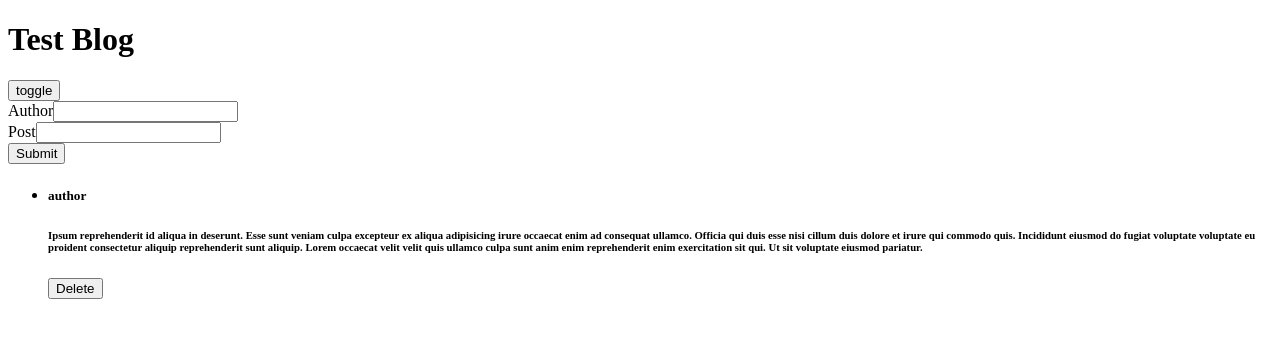
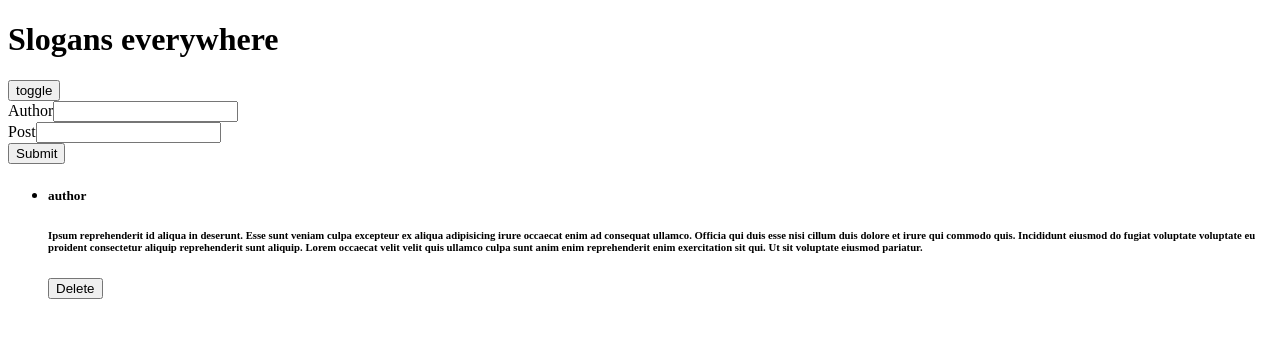
Before and after one commit to Haybradshaw/project-4, a React (Create React App) app: page / in a window 1280 px wide. Shown: the top 338 px of the page. Built offline with nearby package versions, Linux system fonts and the light colour scheme.

Commit message:
heading changed to slogans everywhere

```diff
--- a/src/main/index.js
+++ b/src/main/index.js
@@ -36,7 +36,6 @@ export default class Main extends Component {
 		const postsList = this.state.posts.map((post, index) => {
 			return (
 				<li key={index}>
-					<h3>{post.title}</h3>
 					<h5>{post.author}</h5>
 					<h6>{post.post}</h6>
 					<button onClick={() => this.handleDeletePost(index)}>Delete</button>
@@ -47,7 +46,7 @@ export default class Main extends Component {
 		return (
 			<div>
 				<header>
-					<h1>Test Blog</h1>
+					<h1>Slogans everywhere</h1>
 				</header>
 				<section>
 					<button onClick={this.handleClick}>toggle</button>
```
